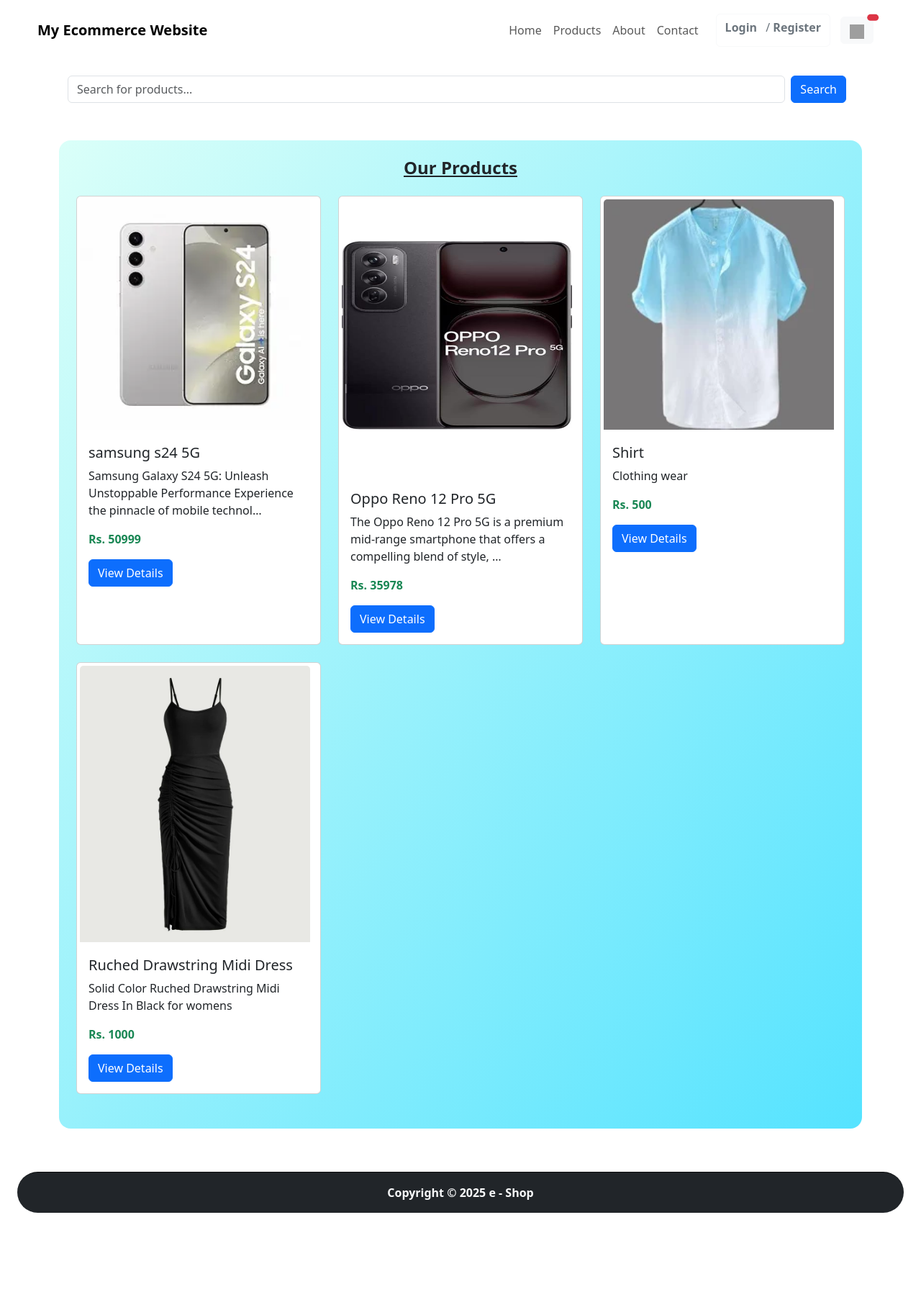
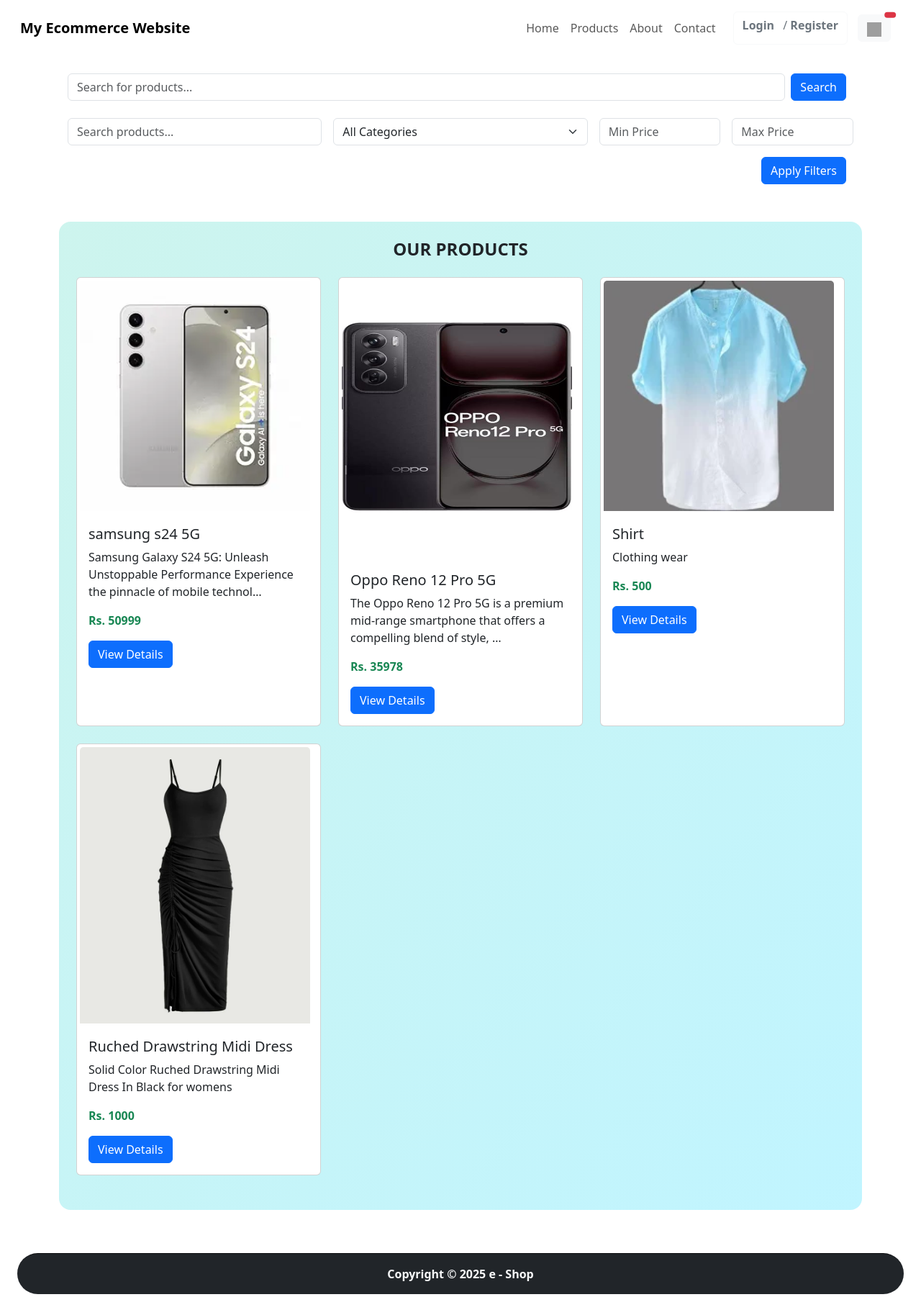
Before and after one commit to Gaurav-SonkaR/Ecommerce-website-with-django, a Django app: page /products/ in a window 1280 px wide. Shown: the whole page at 72% size. Before the commit the page ends 1685 px from the top, so only its background shows below. Run offline with Django 5.2, Linux system fonts and the light colour scheme; data comes from the database, SQL or seed files in the repository; both versions use the stored data as it was after the commit; grey boxes are pictures that could not be loaded.

Commit message:
Add files via upload

```diff
--- a/products/templates/all_products.html
+++ b/products/templates/all_products.html
@@ -11,7 +11,7 @@
 </div>
 
 <!-- Filter Form -->
-<!-- <div class="container my-4">
+<div class="container my-4">
   <form method="GET"  class="row g-3">
 
       <div class="col-md-4">
@@ -41,7 +41,7 @@
           <button type="submit" class="btn btn-primary">Apply Filters</button>
       </div>
   </form>
-</div> -->
+</div>
 
 
 
@@ -49,7 +49,7 @@
 <!-- Products Section -->
     <section class="py-1">
         <div class="container  container-fluid   products-overview mt-4 mb-4 p-4">
-            <h1 class="text-center text-dark mb-4"><u>Our Products</u></h1>
+            <h1 class="text-center text-dark mb-4">OUR   PRODUCTS</h1>
             <div class="row">
                 {% for product in products %}
                 <div class="col-md-4 mb-4">
--- a/static/css/main.css
+++ b/static/css/main.css
@@ -1,6 +1,6 @@
 
 body{
-    background-color: rgba(192, 252, 182, 0.278);
+    /* background-color: rgba(192, 252, 182, 0.278); */
     margin: 0;
     padding: 0;
     /* max-width: 100%;
@@ -20,11 +20,11 @@
 /* header css  */
 
 nav{
-    margin: .2rem 1.5rem  0rem 1.5rem;
-    padding: 0.5rem 0.5rem 0rem 0.5rem;
+    /* margin: .2rem 1.5rem  0rem 1.5rem;
+    padding: 0.5rem 0.5rem 0rem 0.5rem; */
     /* background-color: rgba(159, 159, 159, 0.349); */
     /* border: 1px solid black; */
-    border-radius: 1rem;
+    /* border-radius: 1rem; */
     display: flex;
 }
 
@@ -120,7 +120,7 @@
     /* border: 2px solid rgba(0, 0, 0, 0.425); */
     border-radius: 1rem;
     /* margin: 1rem; */
-    background-image: linear-gradient(to bottom right,rgba(130, 255, 234, 0.293), rgb(85, 227, 255));
+    background-image: linear-gradient(to bottom right,rgba(86, 219, 197, 0.293), rgba(85, 227, 255, 0.368));
 }
 
 .products-overview h1{
```
Also changed, not shown: db.sqlite3.
